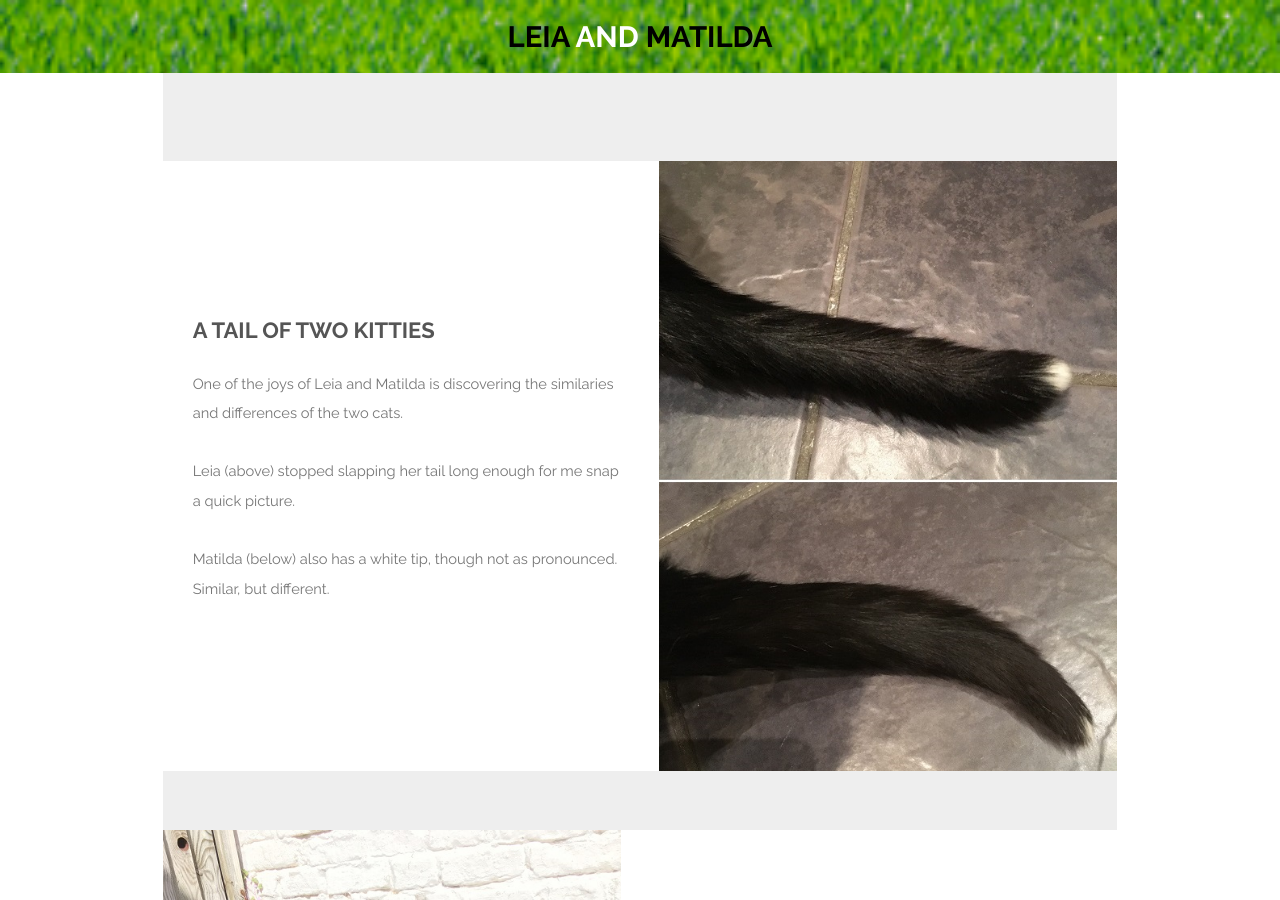
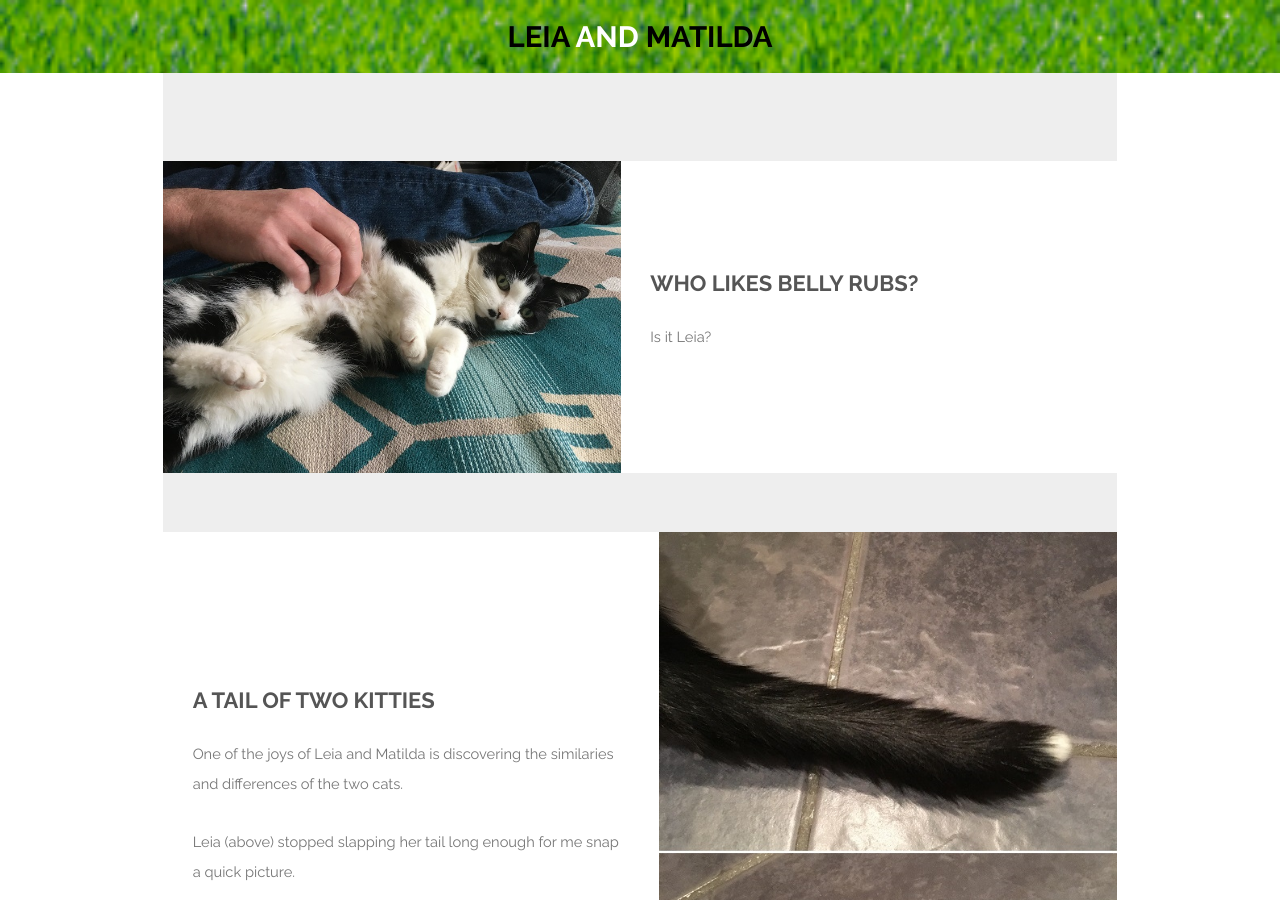
Before and after one commit to jaypalexa/leia-and-matilda, a Jekyll site: the page built from index.md, in a window 1280 px wide and 900 px high. Built offline with Jekyll 4.4.1, drawn with Linux system fonts in a browser that asks for light colours.

Commit message:
"Who Likes Belly Rubs?" post

```diff
--- a/index.md
+++ b/index.md
@@ -6,6 +6,13 @@ description: A photo essay by Leia and Matilda
 ---
 <section id="one" class="wrapper style1">
   <div class="inner">
+    <article class="feature left">
+      <span class="image"><a href="{{ site.url }}{{ site.baseurl }}/assets/images/20170423_1445_leia_belly_rub.jpg"><img src="{{ site.url }}{{ site.baseurl }}/assets/images/20170423_1445_leia_belly_rub.jpg" /></a></span>
+      <div class="content">
+        <h2>Who Likes Belly Rubs?</h2>
+        <p>Is it Leia?</p>
+      </div>
+    </article>
     <article class="feature right">
       <span class="image"><a href="{{ site.url }}{{ site.baseurl }}/assets/images/20170508_0824_two_tails.jpg"><img src="{{ site.url }}{{ site.baseurl }}/assets/images/20170508_0824_two_tails.jpg" /></a></span>
       <div class="content">
```
